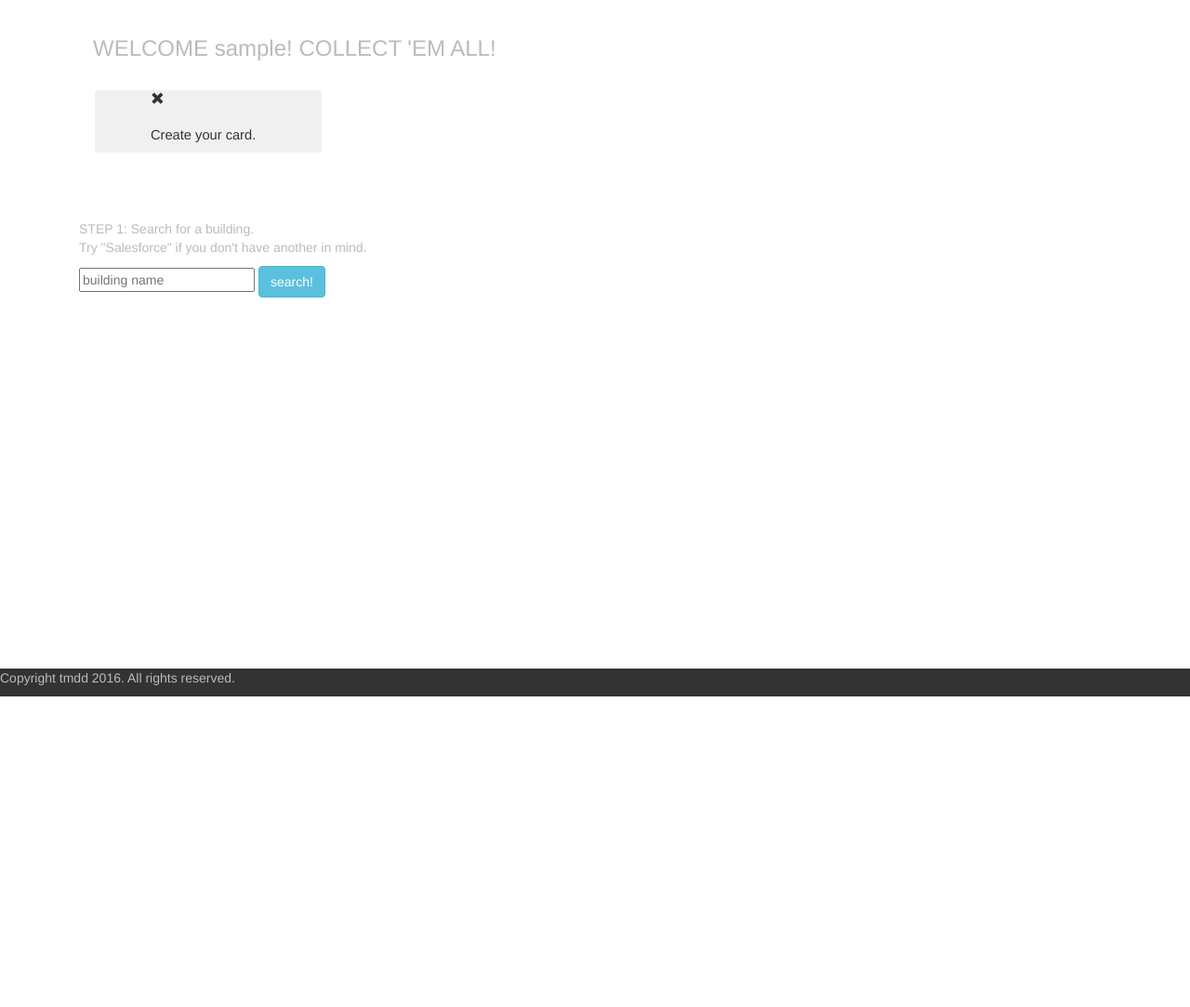
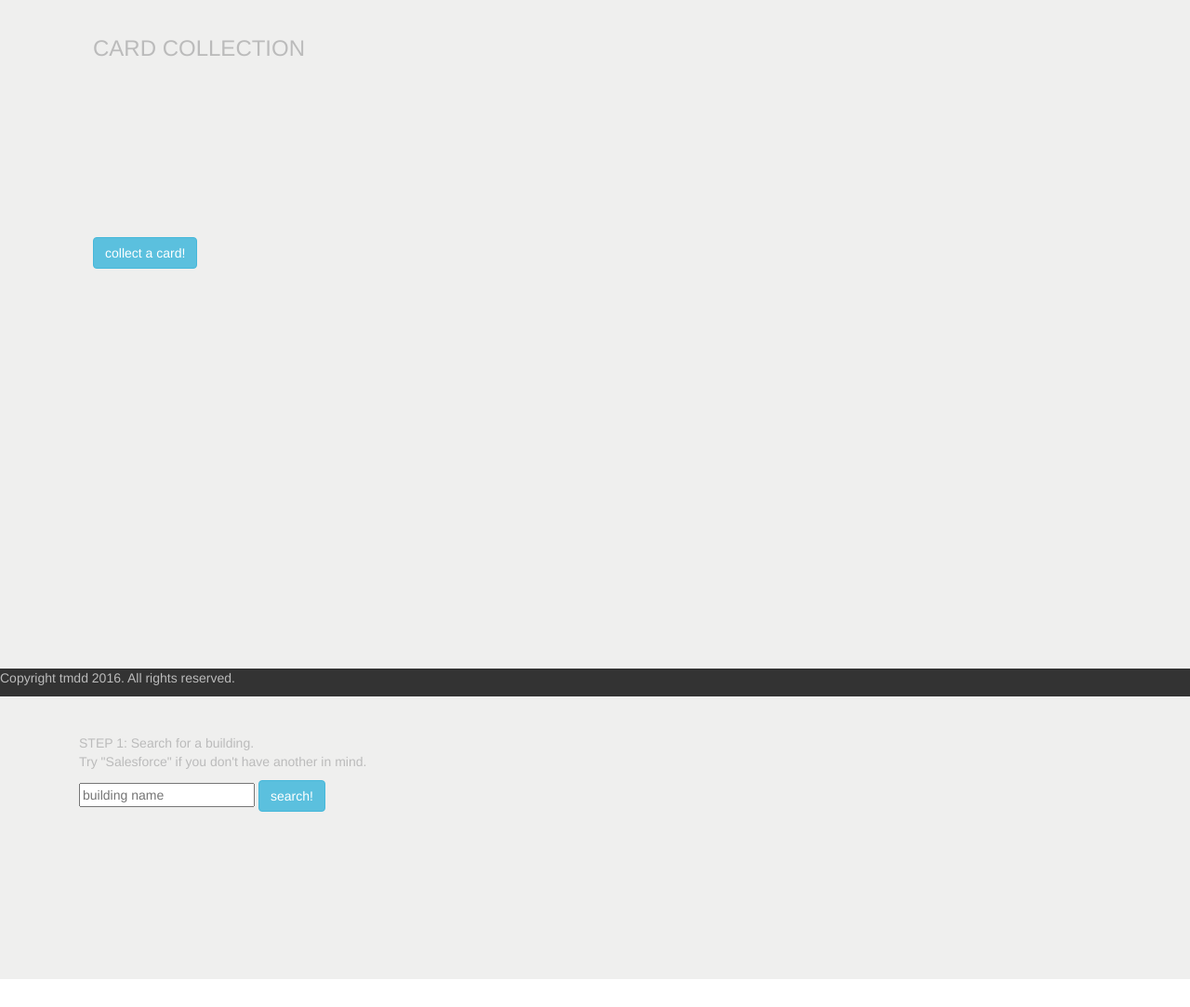
Before and after one commit to tdiede/hackscrapers_SF, a Flask app: page /dashboard in a window 1280 px wide. Shown: the part 51-1134 px from the top of the page at 93% size. Before the commit the page ends 800 px from the top, so only its background shows below. Run offline with Flask 2, Linux system fonts and the light colour scheme; the visitor is signed in with stand-in values (Sample User, id 1); data comes from the database, SQL or seed files in the repository; data that the repository does not hold is empty; some libraries are stand-ins or nearby versions.

Commit message:
Added a screenshot.

```diff
--- a/server_tmd.py
+++ b/server_tmd.py
@@ -87,21 +87,24 @@ def dashboard():
 
         card_collection = assemble_card_row(card_bldg)
 
-        empty_card_html = Markup('<h3>Create your card.</h3>')
+        # empty_card_html = Markup('<h3>Create a new card.</h3>')
 
         collection_html = []
         for card_row in card_collection:
             row_html = []
             for card in card_row:
-                card_html = Markup('<h3> ' + card[1].building_name + ' </h3><img src=' + str(card[0].card_img) + 'alt="static/img/splash.jpg"><p class="card-text"></p><a id="flip-card" data-bldg=' + str(card[0].bldg_id) + ' class="btn btn-info">flip for info</a>')
+                card_html = []
+                card_html.append(card[1].building_name)
+                card_html.append(card[0].card_img)
+                card_html.append(str(card[0].bldg_id))
                 row_html.append(card_html)
-            if len(row_html) < 3:
-                row_html.append(empty_card_html)
+            # if len(row_html) < 3:
+            #     row_html.append(empty_card_html)
             collection_html.append(row_html)
-        if len(collection_html) % 3 == 0:
-            row_html = []
-            row_html.append(empty_card_html)
-            collection_html.append(row_html)
+        # if len(collection_html) % 3 == 0:
+        #     row_html = []
+        #     row_html.append(empty_card_html)
+        #     collection_html.append(row_html)
 
         return render_template("dashboard.html", current_user=current_user, collection_html=collection_html)
 
--- a/static/css/site.css
+++ b/static/css/site.css
@@ -9,7 +9,7 @@ body {
 }
 
 .dashboard {
-    background-color: #dfdfdd;
+    background-color: #efefee;
 }
 
 .side-padding {
@@ -45,8 +45,10 @@ body {
     overflow: scroll;
 }
 
-.jumbotron {
+.container-fluid .jumbotron {
     padding: 0;
+    padding-left: 0;
+    padding-right: 0;
     background-color: rgba(230,230,230,0.6);
     border: white solid 2px;
 }
@@ -99,7 +101,7 @@ body {
     background-color: #dddddd;
 }
 
-img {
+map img {
     max-width: 100%;
     height: auto;
     max-height: 200px;
@@ -112,11 +114,24 @@ img {
     /*margin: 0 auto;*/
 }
 
+#card {
+    height: 300px;
+    z-index: 1;
+}
+
+/*#card-img {
+    width: auto;
+    height: 80%;
+    max-height: 300px;
+    vertical-align: text-bottom;
+    z-index: -1;
+}*/
+
 .full-w {
-    height: 700px;
+    height: 730px;
     position: relative;
     padding: 0;
-    margin-bottom: 30px;
+    /*margin-bottom: 30px;*/
 }
 
 /* Mapbox specific items. */
@@ -155,6 +170,7 @@ a {
 
 /* The footer always appears at the bottom of the browser window. */
 footer {
+    height: 30px;
     background-color: #333333;
     position: fixed;
     bottom: 0;
--- a/static/js/dashboard.js
+++ b/static/js/dashboard.js
@@ -13,9 +13,10 @@ $('#save-card').hide();
 
 $('.bldg-properties').hide();
 
+
 // $('#collect-card').on('click', function (e) {
 //     console.log(this);
-//     $('#create').scrollTop(this.hash);
+//     $('#create').scrollTop(this).hash;
 // });
 
 
--- a/templates/dashboard.html
+++ b/templates/dashboard.html
@@ -7,11 +7,11 @@
 
 {% block content %}
 
-<div class='container-fluid side-padding'>
+<div class='container-fluid side-padding dashboard'>
 
 <br>
 
-<h3>WELCOME {{ current_user }}! COLLECT 'EM ALL!</h3>
+<h3>CARD COLLECTION</h3><!-- <h3>COLLECT 'EM ALL!</h3> -->
 
 <br>
 
@@ -20,37 +20,46 @@
 <div class="row">
 
 {% for card_html in row_html %}
+
 <div class="col-md-3">
-  <div class='jumbotron card'>
+  <div class="jumbotron" id="card">
     <span id='details-close' class='glyphicon glyphicon-remove'></span>
-{{ card_html }}
+    <h3 class="card-title">{{ card_html[0] }}</h3>
+    <img id="bldg-img" src="{{ card_html[1] }}" alt="../static/img/splash.jpg">
+    <!-- <p class="card-text"></p> -->
+    <!-- <a id="flip-card" data-bldg="{{ card_html[2] }}" class="btn btn-info">flip!</a> -->
+    <br>
   </div>
 </div>
+
 {% endfor %}
 
-</div><br><br>
+</div>
 {% endfor %}
 {% endif %}
 
-<!-- <button href='#create' id='collect-card' class='btn btn-info' role='button'>collect a card!</button> -->
-<!-- <br><br><br><br><br><br><br><br><br><br><br><br><br><br><br><br><br><br><br><br><br><br><br><br><br> -->
+<br><br><br><br>
+<br><br><br><br>
 
 <!-- <div class="col-md-3">
   <div class="card card-block card-collectible">
     <h3 class="card-title">{ bldg.building_name }</h3>
-    <img class="card-img-top thumbnail img-fluid" src="static/img/splash.jpg" alt="Card image cap">
+    <img class="card-img-top thumbnail img-fluid" src="../static/img/splash.jpg" alt="Card image cap">
     <p class="card-text"></p>
     <a id="flip-card" data-bldg="{bldg.bldg_id}" class="btn btn-info">flip for info</a>
   </div>
 </div> -->
 
-<!--   <div class="col-md-3">
-    <div class="card card-block carte-blanche">
-      <h3 class="card-title"><a href="#create">Create your card.</a></h3>
-      <p class="card-text"></p>
-      <a href="#" class="btn btn-info"></a>
-    </div>
-  </div> -->
+<div class='row'>
+<div class="col-md-3">
+<!--   <div class="card card-block carte-blanche">
+    <h3 class="card-title"><a href="#create">Create a new card.</a></h3> -->
+    <a href='#create' id='collect-card' class='btn btn-info' role='button'>collect a card!</a>
+<!--   </div> -->
+</div>
+</div>
+
+<br><br><br><br><br><br><br><br><br><br><br><br><br><br><br><br><br><br><br><br><br><br><br><br><br>
 
 <div class='row' id='create'>
   <span>STEP 1: Search for a building.</span>
--- a/templates/mapbox.html
+++ b/templates/mapbox.html
@@ -61,7 +61,10 @@
             <div class='bldg-properties'>
                 <p>building data: <span id='bldg-info'></span></p>
             </div>
-            <button id='bldg-details' type='submit' class='btn btn-info' data-feature='feature' role='button' value='collect'>collect this card!</button>
+
+            <form id='save-card' action='/save_card.json' method='post'>
+                <button id='data-bldg-id' data-bldg='' type='submit' class='btn btn-info' value='collect'>collect this card!</button>
+            </form>
         </div>
 
 
```
Also changed, not shown: static/js/mapbox_planview.js (+22 -1 lines), README.md, static/img/map_shot.png (added).
